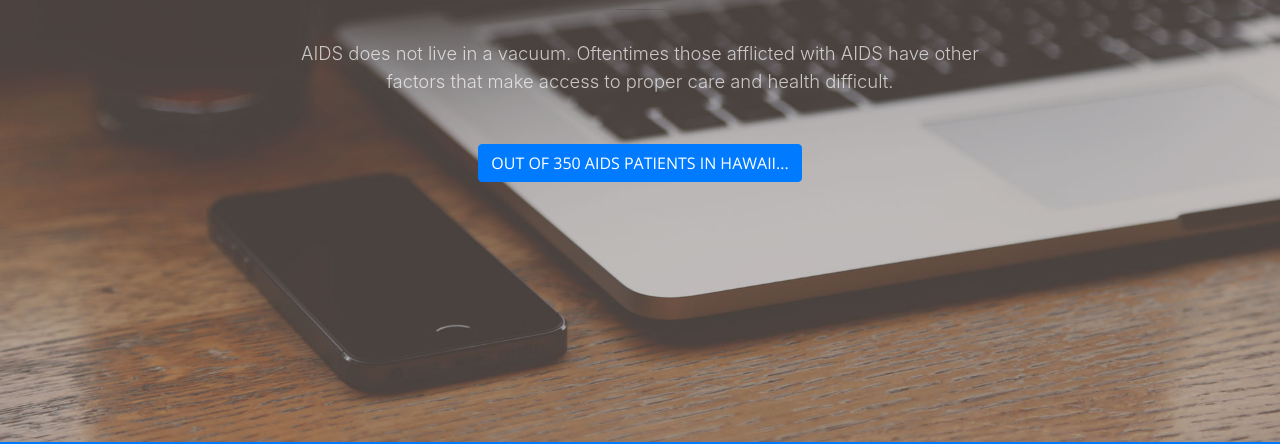
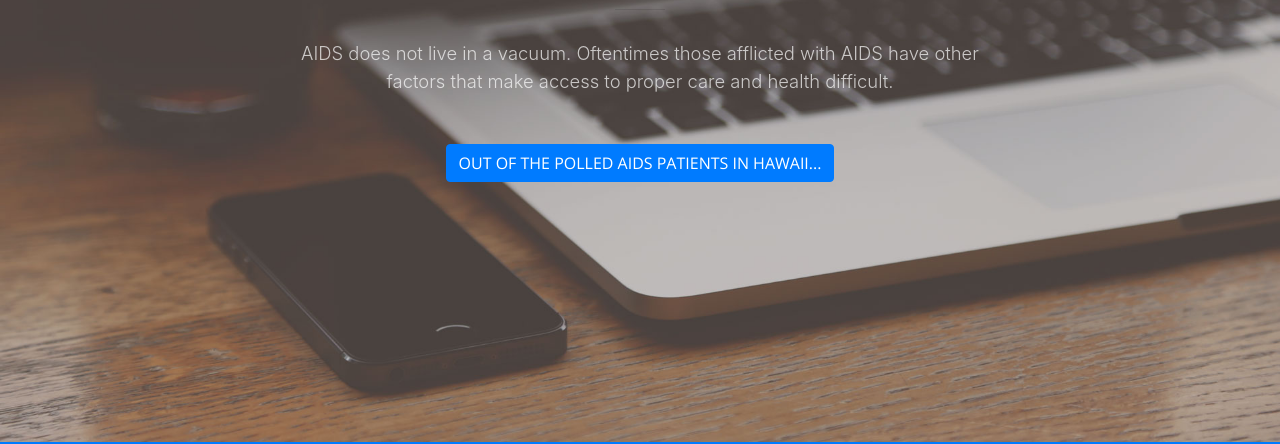
Before and after one commit to awyz/AIDSHIVData, a website with bundled scripts: page index.html in a window 1280 px wide. Shown: the part 358-802 px from the top of the page. Built offline with nearby package versions, Linux system fonts and the light colour scheme.

Commit message:
Fixed typo

```diff
--- a/index.html
+++ b/index.html
@@ -71,7 +71,7 @@
             </div>
             <div class="col-lg-8 mx-auto">
                 <p class="text-faded mb-5">AIDS does not live in a vacuum. Oftentimes those afflicted with AIDS have other factors that make access to proper care and health difficult.</p>
-                <a class="btn btn-primary btn-xl js-scroll-trigger" href="#about">Out of 350 AIDS patients in Hawaii...</a>
+                <a class="btn btn-primary btn-xl js-scroll-trigger" href="#about">Out of the polled AIDS patients in Hawaii...</a>
             </div>
         </div>
     </div>
```
